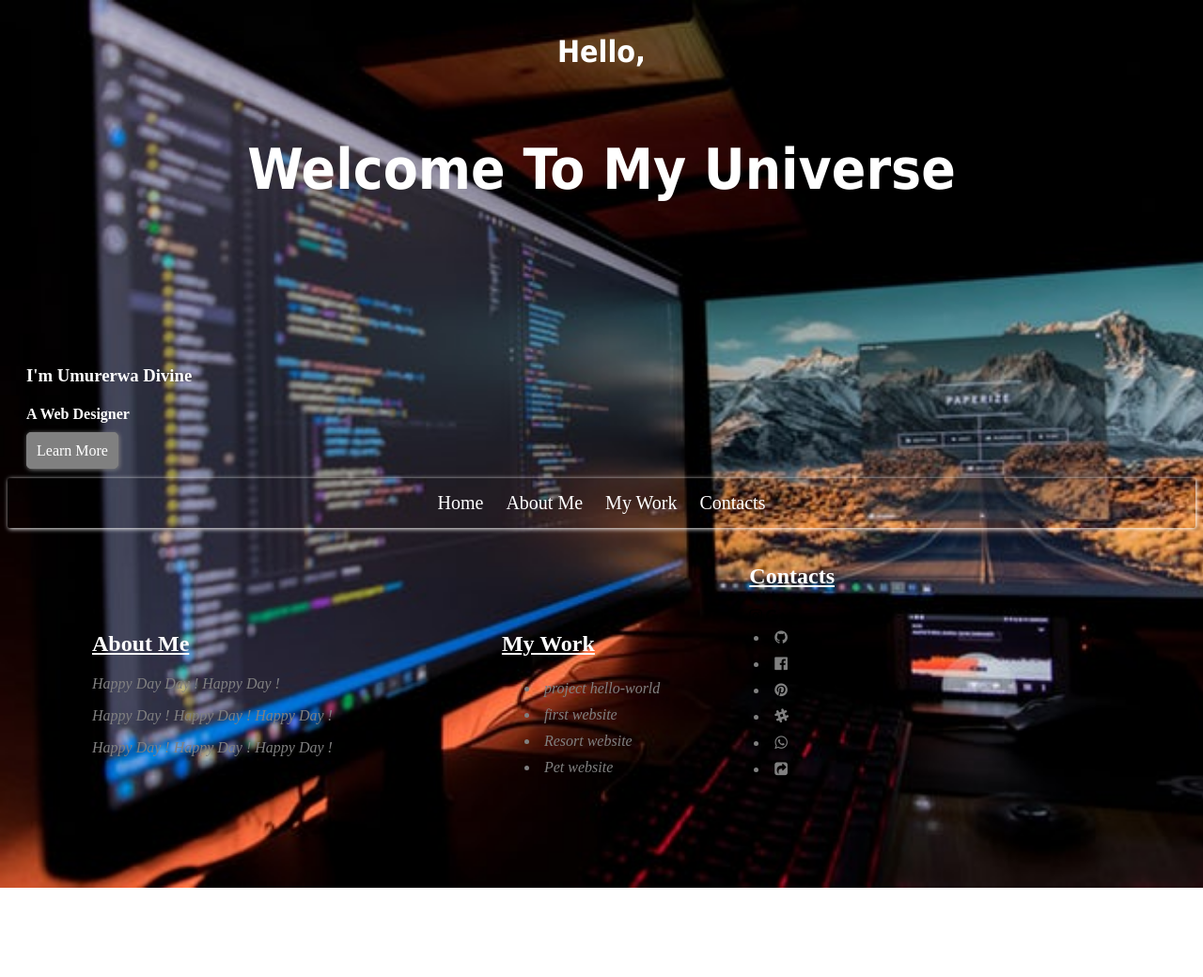
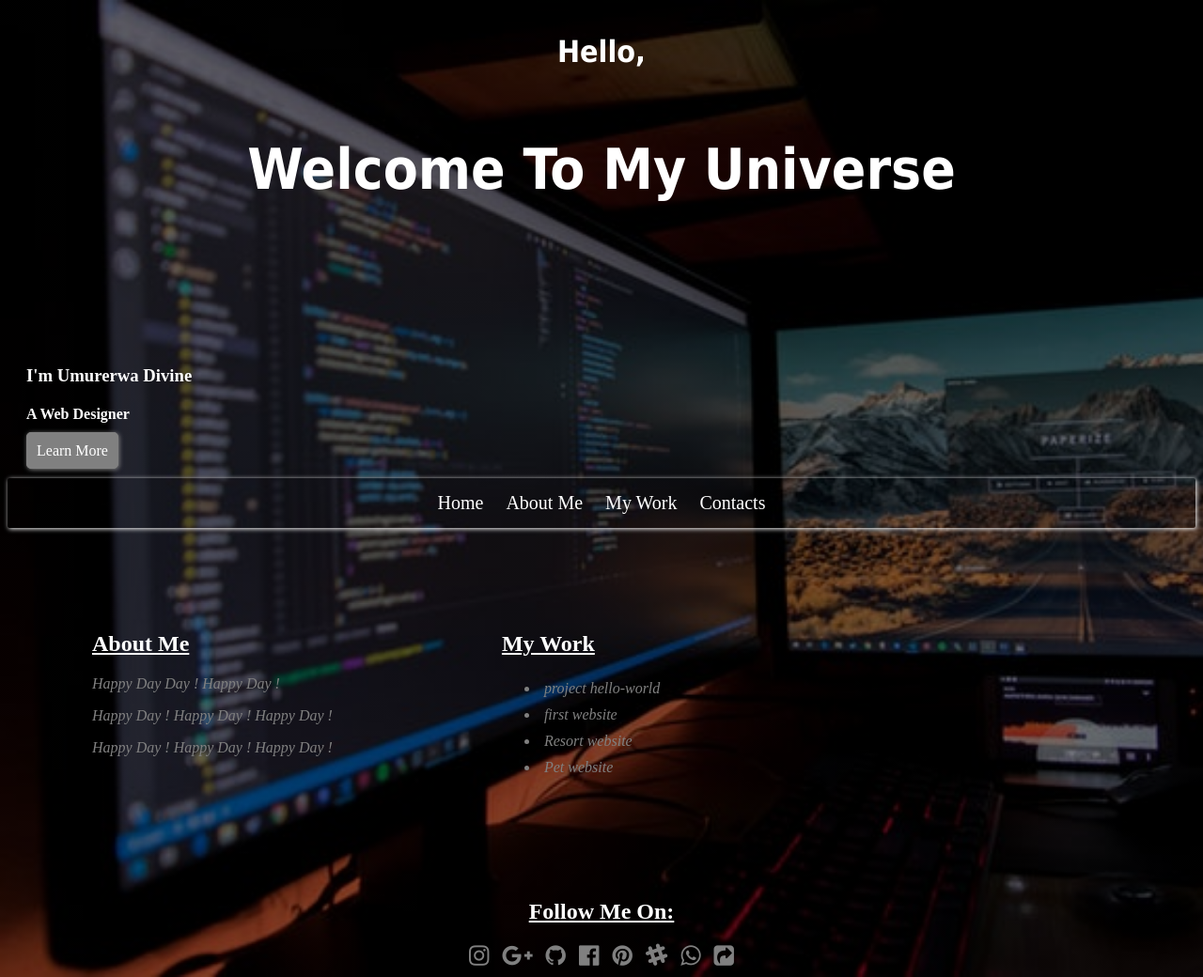
Before and after one commit to UmurerwaDivine/my-first-project, a plain HTML site: page index.html in a window 1280 px wide. Shown: the whole page at 94% size. Before the commit the page ends 945 px from the top, so only its background shows below. Drawn offline with Linux system fonts and the light colour scheme; a script that the page names is missing.

Commit message:
styled social media

```diff
--- a/index.html
+++ b/index.html
@@ -54,24 +54,25 @@
          </ul>
 
         </div>
+      </div>
         <footer>
 
-         <div class="second">
-           <h2 id="Contacts">Contacts</h2>
+         <div class="third">
+           <h2 id="Contacts">Follow Me On:</h2>
 
-             <i class="fa fa-instagram"></i></li>
-             <i class="fa fa-google-plus"></i></li>
-             <li><i class="fa fa-github"></i></li>
-             <li><i class="fa fa-facebook-official"></i></li>
-             <li><i class="fa fa-pinterest"></i></li>
-             <li><i class="fa fa-slack"></i></li>
-             <li><i class="fa fa-whatsapp"></i></li>
-             <li><i class="fa fa-share-square"></i></li>
+             <a href=""><i class="fa fa-instagram"></i></a>
+             <a href=""><i class="fa fa-google-plus"></a></i>
+             <a href=""><i class="fa fa-github"></i></a></li>
+             <a href=""><i class="fa fa-facebook-official"></i></a>
+             <a href=""><i class="fa fa-pinterest"></i></a>
+             <a href=""><i class="fa fa-slack"></i></a>
+             <a href=""><i class="fa fa-whatsapp"></i></a>
+             <a href=""><i class="fa fa-share-square"></i></a>
 
-            </ul>
+
          </div>
       </footer>
 
-    </div>
+
  </body>
 </html>
--- a/style.css
+++ b/style.css
@@ -50,15 +50,17 @@ nav{
 a:hover{
     color:lightskyblue;font-family:Tahoma;
 }
+
 .begin{
      display:flex;}
+
 .second{
     display:inline;
     padding:90px;
 }
 
 body{
-    background-image: url("img/code.jpeg");background-repeat: no-repeat;background-size: cover;
+    background-image:linear-gradient(rgba(0,0,0,0.5),rgba(0,0,0,0.5)) ,url("img/code.jpeg");background-repeat: no-repeat;background-size: cover;
 }
 p,li{
     color: gray;font-style: italic;
@@ -73,6 +75,7 @@ h2,h1,h4,h3{
     font-size: 60px;
     color:white;
 }
+
 h5{
     color: white;
     font-size: 18px;
@@ -80,6 +83,7 @@ h5{
     padding-bottom:0 0 20px;
 
 }
+
 img{
     width: 30px;
     height:20px;
@@ -88,10 +92,22 @@ li{
     padding: 5px;
 
 }
+
 a{
     text-decoration:none;
     color:grey;
 }
 h2{
     text-decoration: underline;
+
 }
+.third a{
+    display:inline;color: gray;
+    font-size:25px;
+    margin: 0 5px;
+    text-align: center;
+
+}
+.third{
+    text-align: center;
+}
```
